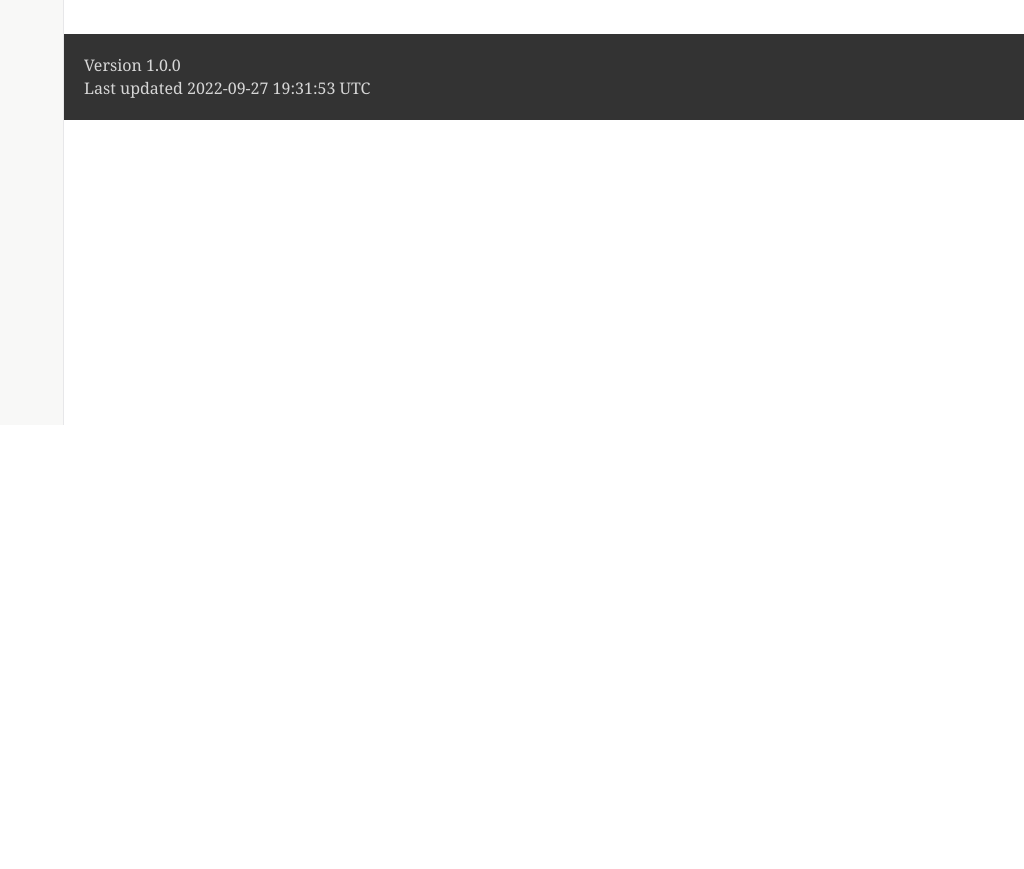
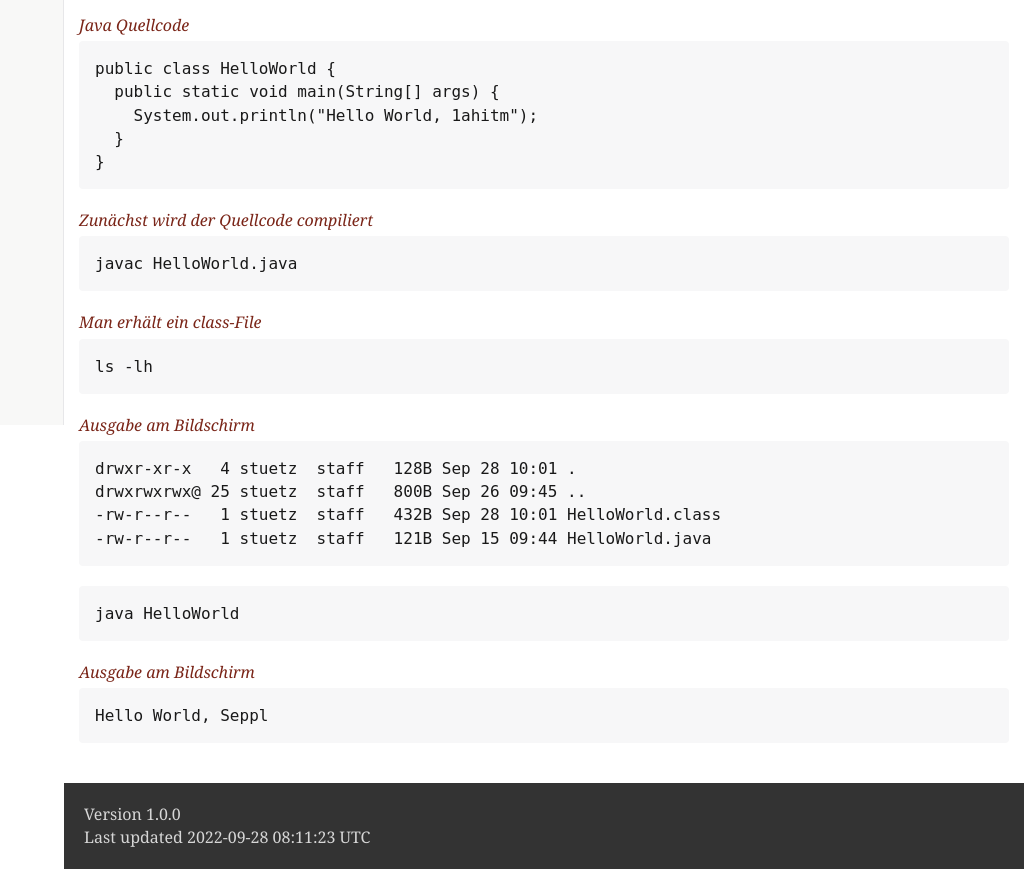
Before and after one commit to 2223-1ahitm-sew/2223-1ahitm-sew-lecture-notes, a plain HTML site: page index.html in a window 1280 px wide. Shown: the part 375-1244 px from the top of the page, without its empty margins (256-1280 px from the left). Before the commit the page ends 800 px from the top, so only its background shows below. Drawn offline with nearby package versions, Linux system fonts and the light colour scheme; a web font is replaced by a local one.

Commit message:
Deploying to gh-pages from  @ 846d2fd5d9270bf78d67961bd185b1d37cd062ac 🚀

```diff
--- a/index.html
+++ b/index.html
@@ -445,7 +445,7 @@ body.book #toc,body.book #preamble,body.book h1.sect0,body.book .sect1>h2{page-b
 <div class="details">
 <span id="author" class="author">Thomas W. Stütz</span><br>
 <span id="revnumber">version 1.0.0,</span>
-<span id="revdate">2022-09-27</span>
+<span id="revdate">2022-09-28</span>
 <br><span id="revremark">Softwareentwicklung</span>
 </div>
 <div id="toc" class="toc2">
@@ -472,14 +472,55 @@ body.book #toc,body.book #preamble,body.book h1.sect0,body.book .sect1>h2{page-b
 <div class="sect1">
 <h2 id="_2022_09_22"><a class="anchor" href="#_2022_09_22"></a>2. 2022-09-22</h2>
 <div class="sectionbody">
-
+<div class="listingblock">
+<div class="title">Java Quellcode</div>
+<div class="content">
+<pre>public class HelloWorld {
+  public static void main(String[] args) {
+    System.out.println("Hello World, 1ahitm");
+  }
+}</pre>
+</div>
+</div>
+<div class="listingblock">
+<div class="title">Zunächst wird der Quellcode compiliert</div>
+<div class="content">
+<pre>javac HelloWorld.java</pre>
+</div>
+</div>
+<div class="listingblock">
+<div class="title">Man erhält ein class-File</div>
+<div class="content">
+<pre>ls -lh</pre>
+</div>
+</div>
+<div class="listingblock">
+<div class="title">Ausgabe am Bildschirm</div>
+<div class="content">
+<pre>drwxr-xr-x   4 stuetz  staff   128B Sep 28 10:01 .
+drwxrwxrwx@ 25 stuetz  staff   800B Sep 26 09:45 ..
+-rw-r--r--   1 stuetz  staff   432B Sep 28 10:01 HelloWorld.class
+-rw-r--r--   1 stuetz  staff   121B Sep 15 09:44 HelloWorld.java</pre>
+</div>
+</div>
+<div class="listingblock">
+<div class="content">
+<pre>java HelloWorld</pre>
+</div>
+</div>
+<div class="listingblock">
+<div class="title">Ausgabe am Bildschirm</div>
+<div class="content">
+<pre>Hello World, Seppl</pre>
+</div>
+</div>
 </div>
 </div>
 </div>
 <div id="footer">
 <div id="footer-text">
 Version 1.0.0<br>
-Last updated 2022-09-27 19:31:53 UTC
+Last updated 2022-09-28 08:11:23 UTC
 </div>
 </div>
 </body>
```
Also changed, not shown: file.html (+1 -1 lines), somePage.html (+1 -1 lines).
